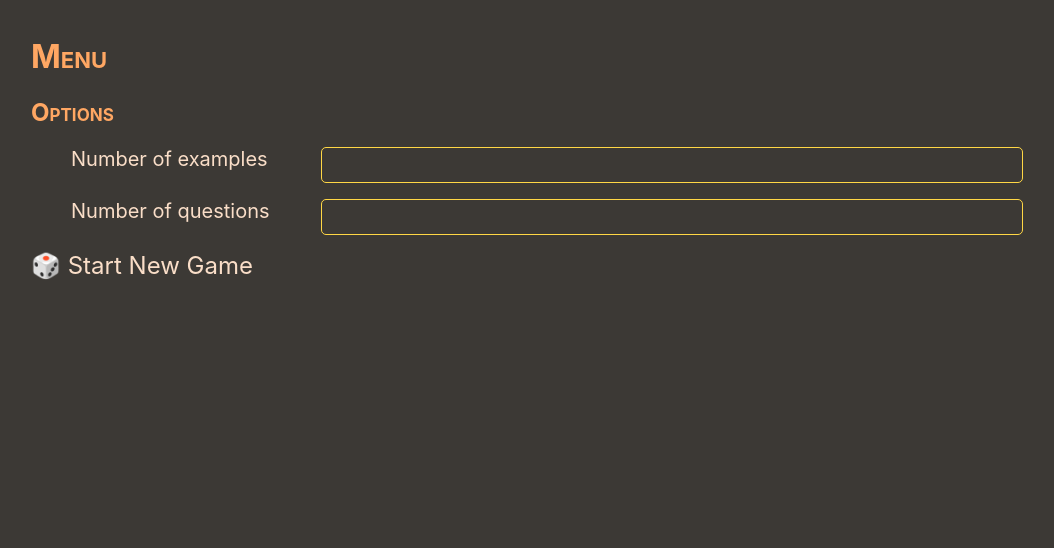
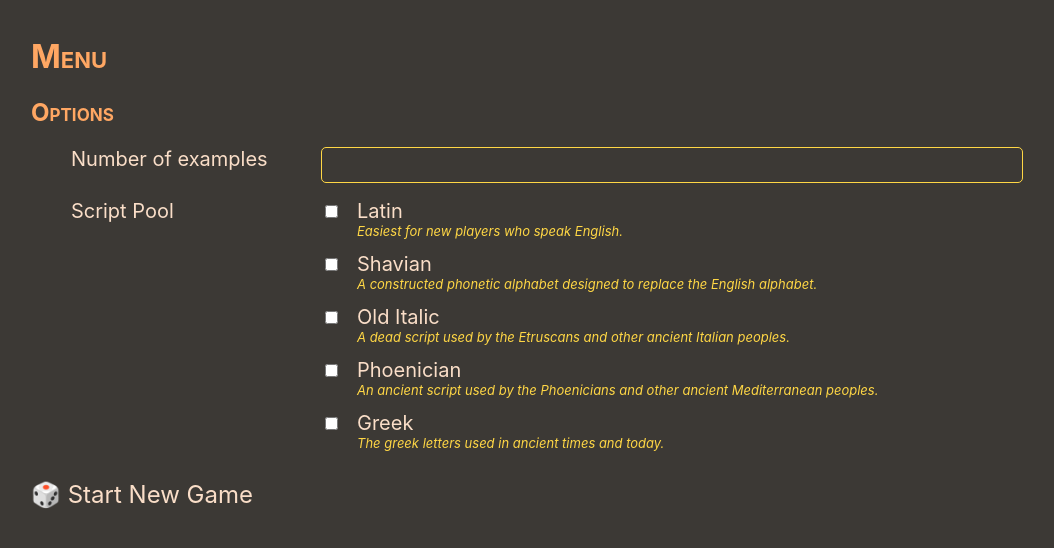
Before and after one commit to eignnx/scramblish, a React (Create React App) app: page / in a window 1280 px wide. Shown: the top 548 px of the page, without its empty margins (113-1167 px from the left). Built offline with nearby package versions, Linux system fonts and the light colour scheme; a web font is replaced by a local one.

Commit message:
basic menu sketch

```diff
--- a/src/App.tsx
+++ b/src/App.tsx
@@ -3,16 +3,36 @@ import './App.css';
 import { BrowserRouter as Router, Routes, Route } from 'react-router-dom';
 import MenuPage from './pages/MenuPage';
 import PlayPage from './pages/PlayPage';
+import { orthographies, Orthography } from './lib/orthography';
 
 export type Lang = 'english' | 'scramblish';
 
+export class PuzzleParams {
+  constructor(
+    public initialExampleCount: number,
+    public scriptPool: Set<Orthography>,
+  ) { }
+}
+
 function App() {
+  const [puzzleParams, setPuzzleParams] = React.useState(new PuzzleParams(
+    1,
+    new Set<Orthography>(orthographies),
+  ));
+
   return (
     <Router>
       <div id="App">
         <Routes>
-          <Route path="/" element={<MenuPage />} />
-          <Route path="/play" element={<PlayPage />} />
+          <Route path="/" element={
+            <MenuPage
+              puzzleParams={puzzleParams}
+              setPuzzleParams={setPuzzleParams}
+            />
+          } />
+          <Route path="/play" element={
+            <PlayPage puzzleParams={puzzleParams} />
+          } />
         </Routes>
       </div>
     </Router>
--- a/src/lib/orthography.ts
+++ b/src/lib/orthography.ts
@@ -2,6 +2,7 @@ import { Random } from './Random';
 
 export abstract class Orthography {
     abstract name: string;
+    abstract note: string;
     abstract generateWord(): string;
 }
 
@@ -47,6 +48,7 @@ export abstract class ConsonantVowelOrthography extends Orthography {
 
 export class LatinOrthography extends ConsonantVowelOrthography {
     name = 'Latin';
+    note = "Easiest for new players who speak English.";
     maxSegments: number = 6;
     consonants = "bcdfghjklmnpqrstvwxyz".split("");
     followingConsonants = "bcgklprstyz".split("");
@@ -57,6 +59,7 @@ export class LatinOrthography extends ConsonantVowelOrthography {
 
 export class ShavianOrthography extends ConsonantVowelOrthography {
     name = "Shavian";
+    note = "A constructed phonetic alphabet designed to replace the English alphabet.";
     maxSegments: number = 6;
     consonants = "𐑐 𐑚 𐑑 𐑛 𐑒 𐑜 𐑓 𐑝 𐑔 𐑞 𐑕 𐑟 𐑖 𐑠 𐑗 𐑡 𐑘 𐑢 𐑙 𐑣 𐑤 𐑮 𐑥 𐑯".split(" ");
     followingConsonants = this.consonants;
@@ -75,6 +78,7 @@ export class ShavianOrthography extends ConsonantVowelOrthography {
 
 export class OldItalicOrthography extends ConsonantVowelOrthography {
     name = "Old Italic";
+    note = "A dead script used by the Etruscans and other ancient Italian peoples.";
     maxSegments: number = 6;
     consonants = "𐌁 𐌂 𐌃 𐌅 𐌆 𐌇 𐌈 𐌊 𐌋 𐌌 𐌍 𐌎 𐌐 𐌑 𐌒 𐌛 𐌔 𐌕 𐌗 𐌘 𐌙 𐌚".split(" ");
     followingConsonants = this.consonants;
@@ -84,6 +88,7 @@ export class OldItalicOrthography extends ConsonantVowelOrthography {
 
 export class PheonicianOrthography extends ConsonantVowelOrthography {
     name = "Phoenician";
+    note = "An ancient script used by the Phoenicians and other ancient Mediterranean peoples.";
     maxSegments = 8;
     consonants = "𐤀 𐤁 𐤂 𐤃 𐤄 𐤅 𐤆 𐤇 𐤈 𐤉 𐤊 𐤋 𐤌 𐤍 𐤎 𐤏 𐤐 𐤑 𐤒 𐤓 𐤔 𐤕".split(" ");
     followingConsonants = this.consonants;
@@ -93,6 +98,7 @@ export class PheonicianOrthography extends ConsonantVowelOrthography {
 
 export class GreekOrthography extends ConsonantVowelOrthography {
     name = "Greek";
+    note = "The greek letters used in ancient times and today.";
     maxSegments = 10;
     consonants = `β γ δ ζ θ κ λ μ ν ξ π ρ σ τ φ χ ψ`.split(" ");
     followingConsonants = `γ δ θ κ λ μ ν ξ π ρ σ τ φ`.split(" ");
--- a/src/pages/MenuPage.css
+++ b/src/pages/MenuPage.css
@@ -39,3 +39,27 @@ a:visited {
 .form-field>input {
     grid-column: 2/3;
 }
+
+
+.checkbox-wrapper {
+    display: flex;
+    /* justify-content: space-between; */
+}
+
+.checkbox-wrapper p {
+    margin-top: 0rem;
+}
+
+.script-note {
+    font-size: small;
+    font-style: italic;
+    /* font-variant: small-caps; */
+    color: var(--accent-color);
+}
+
+.script-checkbox {
+    margin-right: 1rem;
+    /* margin-bottom: 1rem;
+    padding-right: 1rem;
+    border-right: 2px solid var(--heading-color); */
+}
--- a/src/pages/MenuPage.tsx
+++ b/src/pages/MenuPage.tsx
@@ -1,6 +1,13 @@
+import { PuzzleParams } from '../App';
+import { orthographies } from '../lib/orthography';
 import "./MenuPage.css";
 
-export default function MenuPage() {
+type Props = {
+    puzzleParams: PuzzleParams;
+    setPuzzleParams: React.Dispatch<React.SetStateAction<PuzzleParams>>;
+};
+
+export default function MenuPage({ puzzleParams, setPuzzleParams }: Props) {
     return (
         <main>
             <h1>Menu</h1>
@@ -12,8 +19,20 @@ export default function MenuPage() {
                         <input type="number" name="example-count-opt" id="example-count-opt" />
                     </li>
                     <li className="form-field">
-                        <label htmlFor="question-count-opt">Number of questions</label>
-                        <input type="number" name="question-count-opt" id="question-count-opt" />
+                        <label htmlFor="script-pool-checkboxes">Script Pool</label>
+                        <div id="script-pool-checkboxes">
+                            {orthographies.map((ortho, i) => (
+                                <div key={i} className="checkbox-wrapper">
+                                    <div className="script-checkbox">
+                                        <input type="checkbox" name={ortho.name} id={`checkbox-${ortho.name}`} />
+                                    </div>
+                                    <div>
+                                        <label htmlFor={`checkbox-${ortho.name}`}>{ortho.name}</label>
+                                        <p className="script-note">{ortho.note}</p>
+                                    </div>
+                                </div>
+                            ))}
+                        </div>
                     </li>
                 </ul>
             </section>
--- a/src/pages/PlayPage.css
+++ b/src/pages/PlayPage.css
@@ -43,7 +43,7 @@ input[type="text"].scramblish {
     font-family: "Roboto Slab", serif;
     font-optical-sizing: auto;
     /* 100-900 */
-    font-weight: 600;
+    font-weight: 500;
     font-style: normal;
 
 
```
Also changed, not shown: src/pages/PlayPage.tsx (+7 -3 lines).
